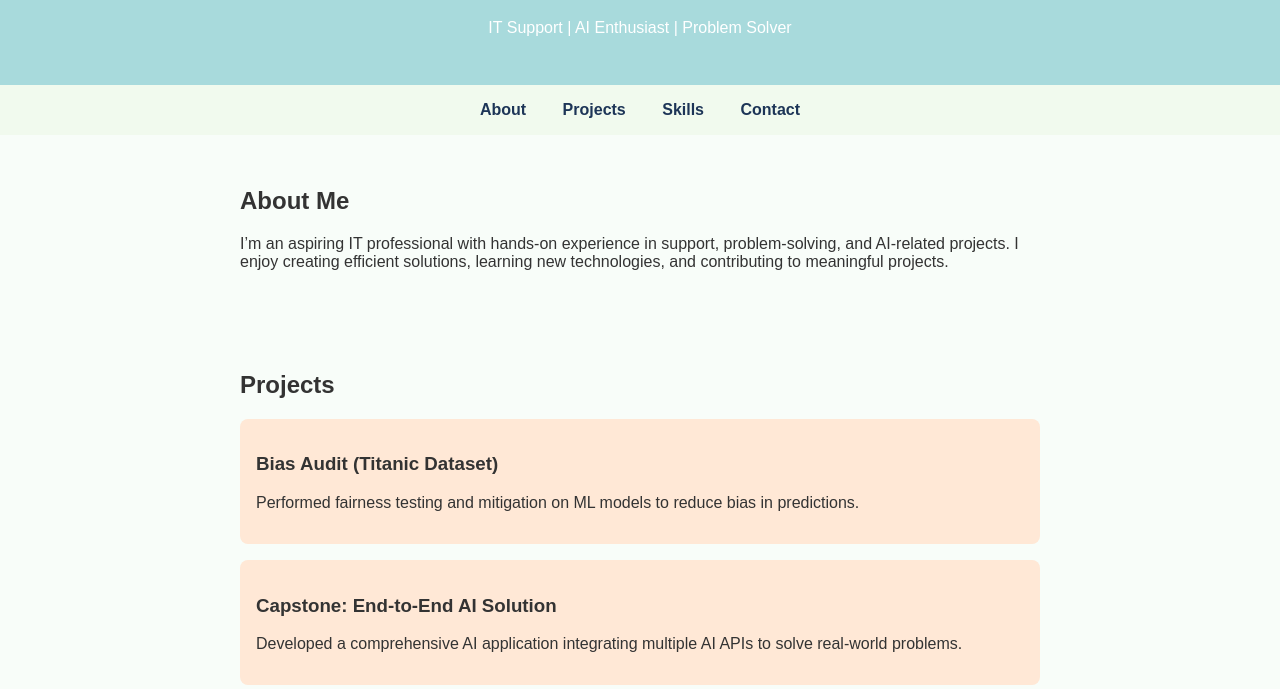
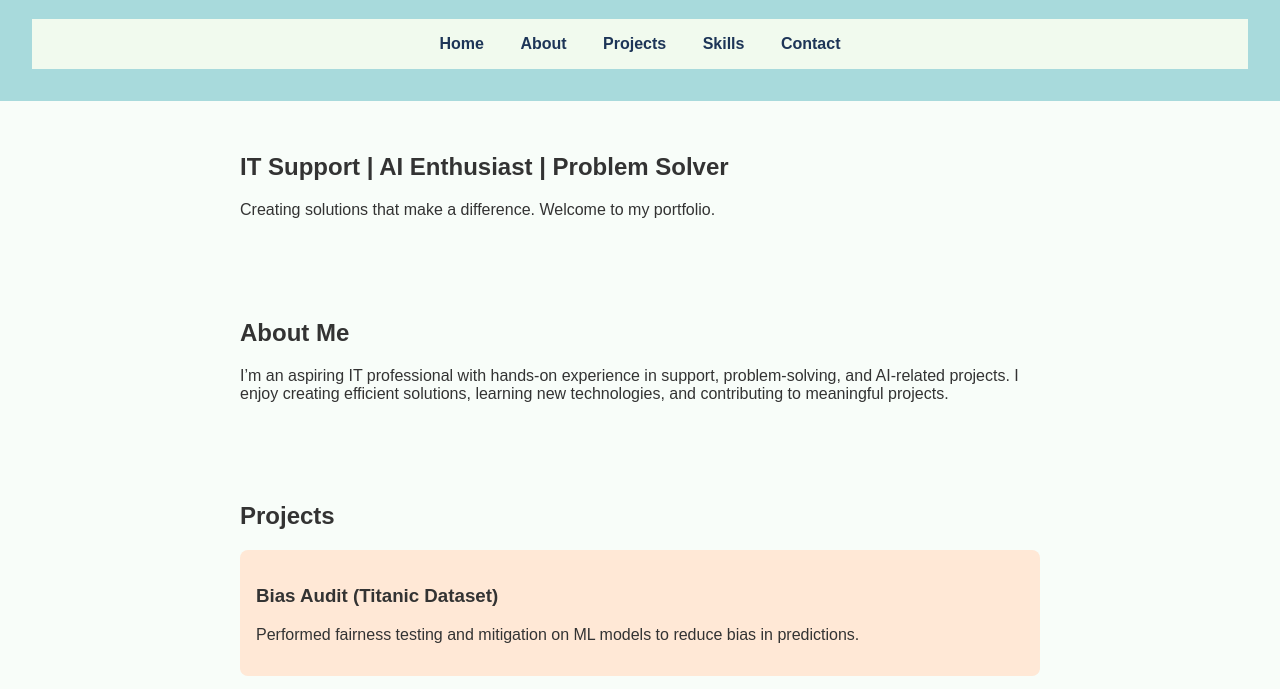
Before and after one commit to Ukhanyo1/ukhanyo01.github.io, a plain HTML site: page index.html in a window 1280 px wide. Shown: the part 93-782 px from the top of the page. Drawn offline with Linux system fonts and the light colour scheme.

Commit message:
index.html

```diff
--- a/index.html
+++ b/index.html
@@ -7,27 +7,36 @@
   <link rel="stylesheet" href="style.css" />
 </head>
 <body>
+  <!-- Top Navigation Bar -->
   <header>
-    <h1>Ukhanyo Siyazi</h1>
-    <p>IT Support | AI Enthusiast | Problem Solver</p>
+    <div class="nav-container">
+      <h1>Ukhanyo Siyazi</h1>
+      <nav>
+        <a href="#home">Home</a>
+        <a href="#about">About</a>
+        <a href="#projects">Projects</a>
+        <a href="#skills">Skills</a>
+        <a href="#contact">Contact</a>
+      </nav>
+    </div>
   </header>
 
-  <nav>
-    <a href="#about">About</a>
-    <a href="#projects">Projects</a>
-    <a href="#skills">Skills</a>
-    <a href="#contact">Contact</a>
-  </nav>
+  <!-- Home Section -->
+  <section id="home" class="hero">
+    <h2>IT Support | AI Enthusiast | Problem Solver</h2>
+    <p>Creating solutions that make a difference. Welcome to my portfolio.</p>
+  </section>
 
+  <!-- About Section -->
   <section id="about">
     <h2>About Me</h2>
     <p>
-      I’m an aspiring IT professional with hands-on experience in support,
-      problem-solving, and AI-related projects. I enjoy creating efficient solutions,
-      learning new technologies, and contributing to meaningful projects.
+      I’m an aspiring IT professional with hands-on experience in support, problem-solving, and AI-related projects.
+      I enjoy creating efficient solutions, learning new technologies, and contributing to meaningful projects.
     </p>
   </section>
 
+  <!-- Projects Section -->
   <section id="projects">
     <h2>Projects</h2>
     <div class="project">
@@ -44,6 +53,7 @@
     </div>
   </section>
 
+  <!-- Skills Section -->
   <section id="skills">
     <h2>Skills</h2>
     <ul>
@@ -54,6 +64,7 @@
     </ul>
   </section>
 
+  <!-- Contact Section -->
   <section id="contact">
     <h2>Contact</h2>
     <p>Email: <a href="mailto:your@email.com">your@email.com</a></p>
@@ -64,5 +75,29 @@
   <footer>
     <p>© 2025 Ukhanyo Siyazi</p>
   </footer>
+  <script>
+  // Get all sections and nav links
+  const sections = document.querySelectorAll("section");
+  const navLinks = document.querySelectorAll("nav a");
+
+  window.addEventListener("scroll", () => {
+    let current = "";
+
+    sections.forEach(section => {
+      const sectionTop = section.offsetTop - 100;
+      if (pageYOffset >= sectionTop) {
+        current = section.getAttribute("id");
+      }
+    });
+
+    navLinks.forEach(link => {
+      link.classList.remove("active");
+      if (link.getAttribute("href") === "#" + current) {
+        link.classList.add("active");
+      }
+    });
+  });
+</script>
+
 </body>
 </html>
```
